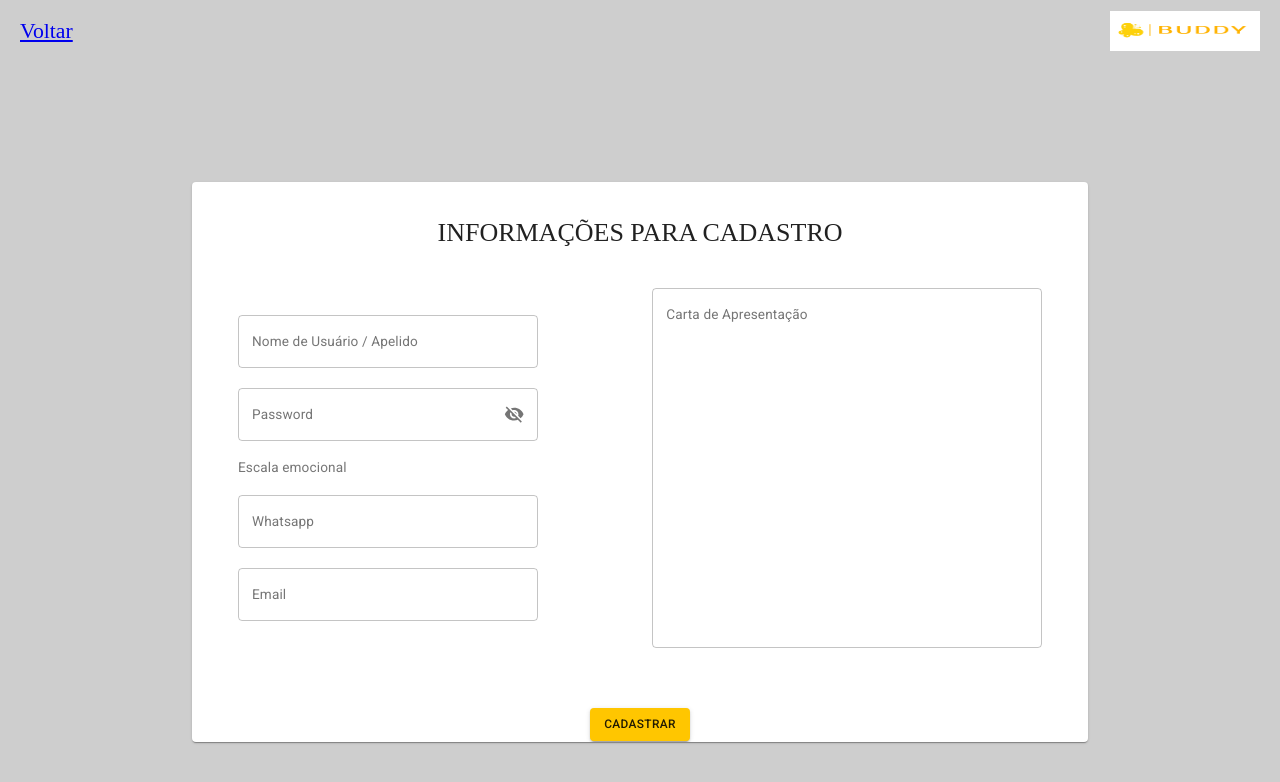
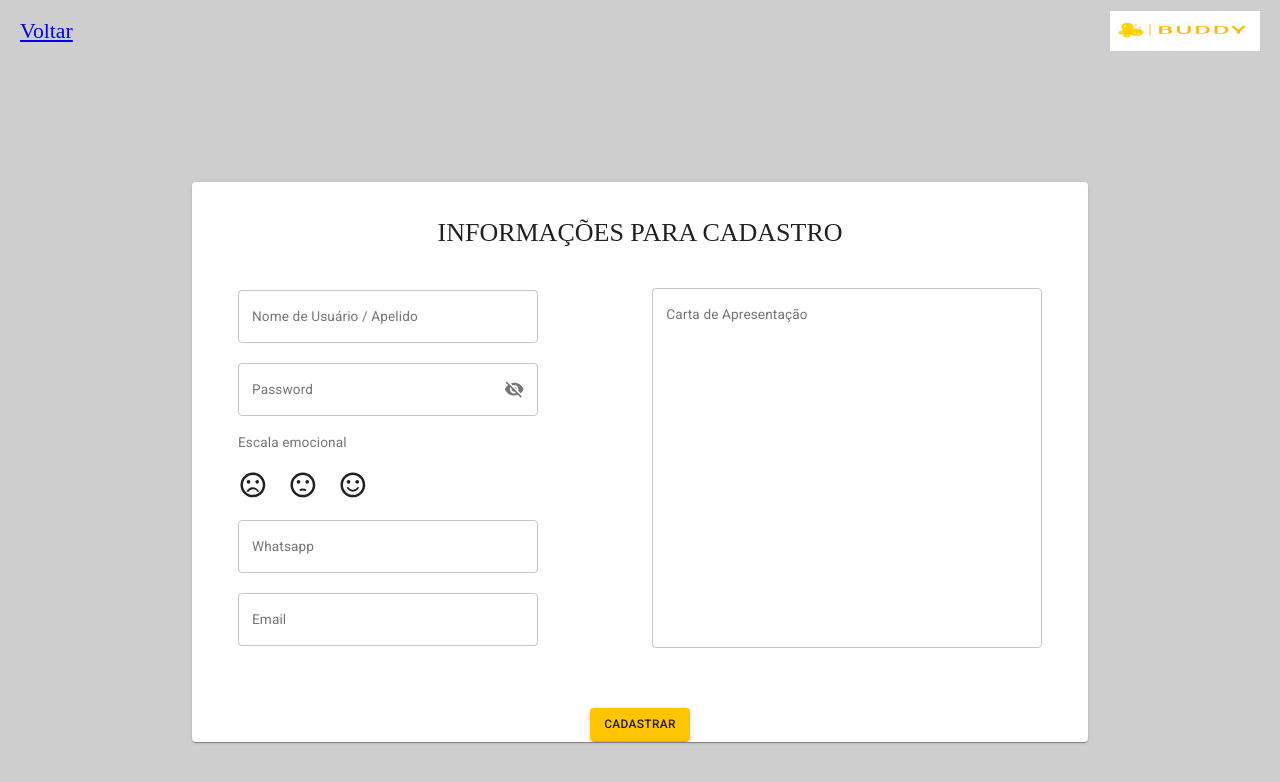
Before and after one commit to HACKATONA-ES-2020/Left4Dev, a React (Create React App) app in the folder frontend/: page /user in a window 1280 px wide. Shown: the top 782 px of the page. Built offline with nearby package versions, Linux system fonts and the light colour scheme.

Commit message:
refactor

```diff
--- a/frontend/src/pages/BuddyForm/index.js
+++ b/frontend/src/pages/BuddyForm/index.js
@@ -14,7 +14,7 @@ import InputAdornment from '@material-ui/core/InputAdornment';
 import FormControl from '@material-ui/core/FormControl';
 import Visibility from '@material-ui/icons/Visibility';
 import VisibilityOff from '@material-ui/icons/VisibilityOff';
-import './stylesBuddy.css';
+import './styles.css';
 
 function BuddyForm() {
   const [values, setValues] = React.useState({
--- a/frontend/src/pages/UserForm/index.js
+++ b/frontend/src/pages/UserForm/index.js
@@ -16,7 +16,7 @@ import VisibilityOff from '@material-ui/icons/VisibilityOff';
 import SentimentDissatisfiedSharpIcon from '@material-ui/icons/SentimentDissatisfiedSharp';
 import SentimentSatisfiedSharpIcon from '@material-ui/icons/SentimentSatisfiedSharp';
 import SentimentDissatisfiedIcon from '@material-ui/icons/SentimentDissatisfied';
-import './stylesUser.css';
+import './styles.css';
 
 function UserForm() {
   const [values, setValues] = React.useState({
@@ -86,9 +86,9 @@ function UserForm() {
                 </FormControl>
                 <InputLabel className="field">Escala emocional</InputLabel>
                 <FormControl className="icons">
-                  {/* <SentimentDissatisfiedSharpIcon id="sad" className="field" fontSize="large" value={handleChange('emotion')}/> */}
-                  {/* <SentimentDissatisfiedIcon id="neutral" className="field" fontSize="large" value={handleChange('emotion')}/> */}
-                  {/* <SentimentSatisfiedSharpIcon id="smile" className="field" fontSize="large" value={handleChange('emotion')}/> */}
+                  <SentimentDissatisfiedSharpIcon id="sad" className="field" fontSize="large" value={handleChange('emotion')}/>
+                  <SentimentDissatisfiedIcon id="neutral" className="field" fontSize="large" value={handleChange('emotion')}/>
+                  <SentimentSatisfiedSharpIcon id="smile" className="field" fontSize="large" value={handleChange('emotion')}/>
                 </FormControl>
                 <TextField
                   id="phone-number"
```
Also changed, not shown: frontend/src/pages/BuddyForm/styles.css (renamed from frontend/src/pages/BuddyForm/stylesBuddy.css), frontend/src/pages/UserForm/styles.css (renamed from frontend/src/pages/UserForm/stylesUser.css).
